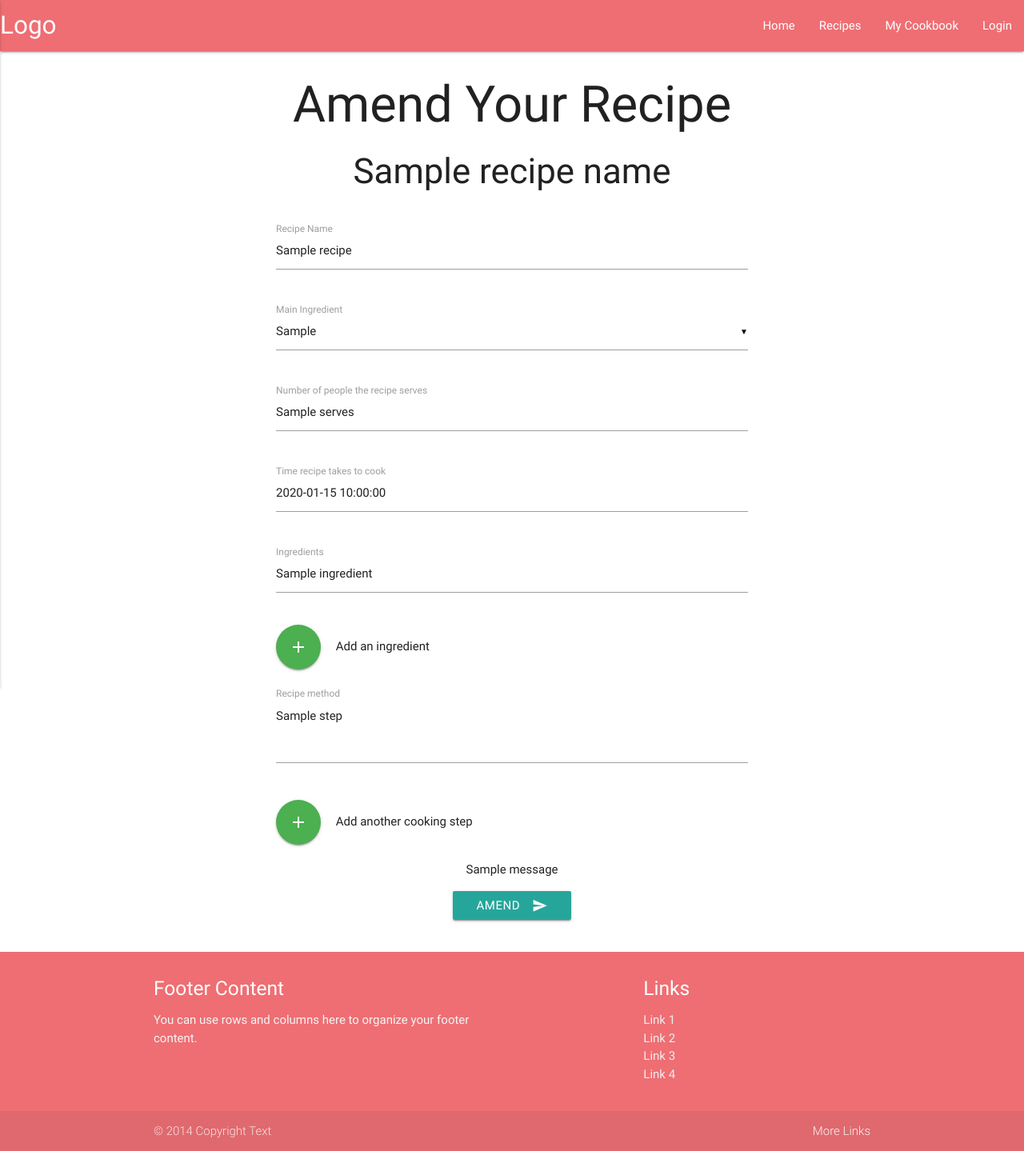
After one commit to Baldpet/Family-cookbook, a Flask app: template templates/recipeamend.html in a window 1280 px wide. The commit adds this page. Shown: the whole page at 80% size. Run offline with Flask 2, Linux system fonts and the light colour scheme; the template is opened without the code that fills it: most values are stand-ins (such as "Sample title", 1, 10 or a date in 2020); one stand-in notice (Sample message) is shown; some libraries are stand-ins or nearby versions.

Commit message:
added the amend recipes html and some minor changes on the wording of the home login

```diff
--- /dev/null
+++ b/templates/recipeamend.html
@@ -0,0 +1,119 @@
+{% extends "base.html" %}
+{% block css %}../{% endblock %}
+{% block content %}
+{% for recipe in recipe %}
+<div class="container">
+    <div class="row center-align">
+        <h1>Amend Your Recipe</h1>
+        <h3>{{recipe_name}}</h3>
+    </div>
+    <div class="row">
+        <form action="#" method="POST" class="col s12">
+        <div class="row">
+            <div class="input-field col s12 m10 l8 offset-m1 offset-l2">
+                <input value="{{recipe.recipe_name.capitalize()}}" id="recipe_name" name="recipe_name" type="text" class="validate" required>
+                <label for="recipe_name">Recipe Name</label>
+            </div>
+        </div>
+        <div class="row">
+            <div class="input-field col s12 m10 l8 offset-m1 offset-l2">
+                <select name="main_ingredient" required>
+                <option value="" disabled selected>{{recipe.main_ingredient.capitalize()}}</option>
+                {% for ingredient in ingredients %}
+                <option value="{{ingredient.ingredient}}">{{ingredient.ingredient.capitalize()}}</option>
+                {% endfor %}
+                </select>
+                <label>Main Ingredient</label>
+            </div>
+        </div>
+        <div class="row">
+            <div class="input-field col s12 m10 l8 offset-m1 offset-l2">
+                <input value="{{recipe.serves}}" id="serves" name="serves" type="text" class="validate" required>
+                <label for="serves">Number of people the recipe serves</label>
+            </div>
+        </div>
+        <div class="row">
+            <div class="input-field col s12 m10 l8 offset-m1 offset-l2">
+                <input value="{{recipe.time}}" id="time" name="time" type="text" class="validate" required>
+                <label for="time">Time recipe takes to cook</label>
+            </div>
+        </div>
+        <div class="row">
+            {% for ingredient in recipe.ingredients %}
+            {% if loop.index == 1 %}
+                <div class="input-field col s12 m10 l8 offset-m1 offset-l2">
+                    <input value="{{ingredient}}" id="ingredients" name="ingredients" type="text" class="validate" required>
+                    <label for="ingredients">Ingredients</label>
+                </div>
+            {% else %}
+                <div>
+                    <div class="input-field col s10 m8 l6 offset-m1 offset-l2">
+                        <input value="{{ingredient}}" name="ingredients" type="text" class="validate required">
+                    </div>
+                    <div class="col center-align s2">
+                        <a class="btn-floating btn-small waves-effect waves-light red remove"><i class="material-icons">remove</i></a>
+                    </div>
+                </div>
+            {% endif %}
+            {% endfor %}
+
+            <div id="break1"></div>
+        </div>
+
+        <div class="row">
+            <div class="col s12 m10 l8 offset-m1 offset-l2">
+                <a id="addingredient" class="btn-floating btn-large waves-effect waves-light green"><i class="material-icons">add</i></a>
+                <p class="recipe-form-add">Add an ingredient</p>
+            </div>
+        </div>
+
+        <div class="row">
+            {% for method in recipe.method %}
+            {% if loop.index == 1 %}
+                <div class="input-field col s12 m10 l8 offset-m1 offset-l2">
+                    <textarea id="method" name="method" type="text" class="materialize-textarea" required>{{method}}</textarea>
+                    <label for="method">Recipe method</label>
+                </div>
+            {% else %}
+                <div>
+                    <div class="input-field col s10 m8 l6 offset-m1 offset-l2">
+                        <textarea name="method" type="text" class="materialize-textarea" required>{{method}}</textarea>
+                    </div>
+                    <div class="center-align col s2">
+                        <a class="btn-floating btn-small waves-effect waves-light red remove"><i class="material-icons">remove</i></a>
+                    </div>
+                </div>
+            {% endif %}
+            {% endfor %}
+            <div id="break2"></div>
+        </div>
+        <div class="row">
+            <div class="col col s12 m10 l8 offset-m1 offset-l2">
+                <a id="addmethod" class="btn-floating btn-large waves-effect waves-light green"><i class="material-icons">add</i></a>
+                <p class="recipe-form-add">Add another cooking step</p>
+            </div>
+        </div>
+        <div class="row center-align">
+            {% with messages = get_flashed_messages() %}
+			{% if messages %}
+			<ul class=flashes>
+				{% for message in messages %}
+				<li>{{ message }}</li>
+				{% endfor %}
+			</ul>
+			{% endif %}
+			{% endwith %}
+
+            <button class="submit-button btn waves-effect waves-light" type="submit" name="action">Amend
+                <i class="material-icons right">send</i>
+            </button>
+        </div>
+        </form>
+    </div>
+  </div>
+{% endfor %}
+{% endblock %}
+{% block basejs %}../{% endblock %}
+{% block js %}
+    <script type="text/javascript" src="../static/js/addrecipe.js"></script>
+{% endblock %}
--- a/templates/searchrecipes.html
+++ b/templates/searchrecipes.html
@@ -20,7 +20,7 @@
             <div class="col s12 m6">
                 <div class="input-field">
                     <input placeholder="Recipe name" name="recipe_name" id="recipe_name" type="text" class="validate">
-                    <label for="recipe_name">Seach by Recipe Name</label>
+                    <label for="recipe_name">Currently not working - Seach by Recipe Name</label>
                 </div>
             </div>
 
```
Also changed, not shown: templates/homelogin.html (+6 -6 lines).
